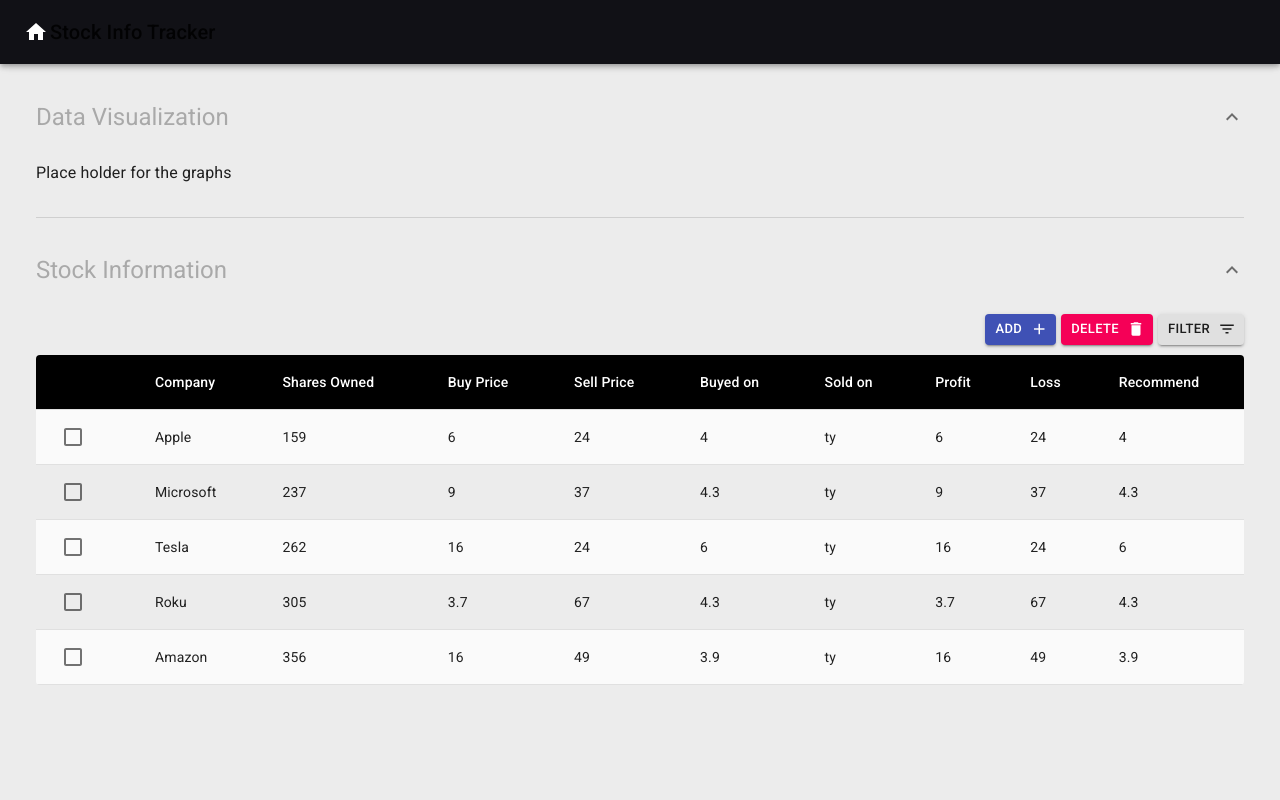
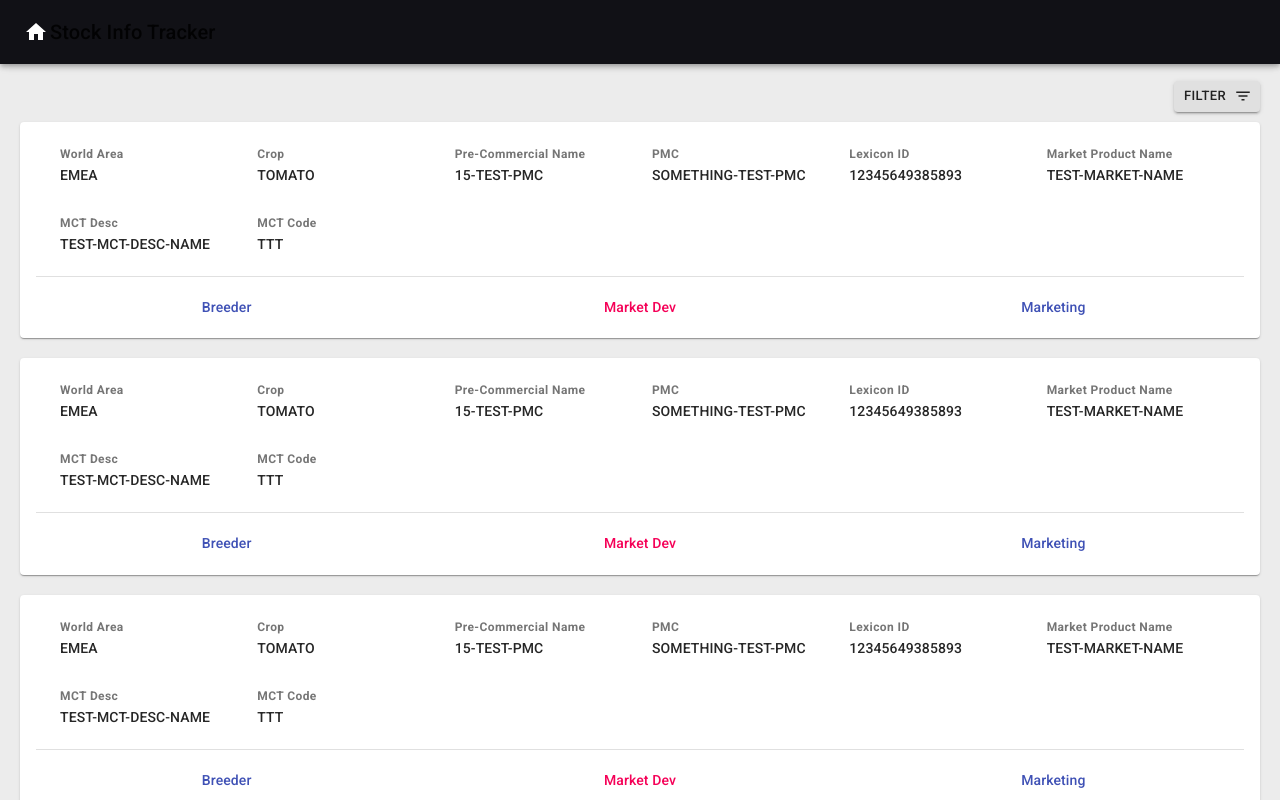
Before and after one commit to dheeraj0259/stock-info-tracker, a React (Create React App) app: page /stock-info-tracker/dashboard in a window 1280 px wide. Shown: the top 800 px of the page. Built offline with nearby package versions, Linux system fonts and the light colour scheme.

Commit message:
added base changes for the profile card

```diff
--- a/src/App.scss
+++ b/src/App.scss
@@ -0,0 +1,8 @@
+.profileCard {
+    margin-bottom: 20px;
+}
+
+.profileCard:hover {
+    margin-bottom: 20px;
+    box-shadow: rgba(0, 0, 0, 0.55) 0px 6px 10px 0px, rgba(0, 0, 0, 0.12) 0px 1px 18px 0px, rgba(0, 0, 0, 0) 0px 3px 5px -1px !important;
+}
--- a/src/Pages/Home.jsx
+++ b/src/Pages/Home.jsx
@@ -1,20 +1,10 @@
 import React, { Component } from "react";
 import { connect } from "react-redux";
-import {
-  Grid,
-  ExpansionPanel,
-  ExpansionPanelSummary,
-  ExpansionPanelDetails,
-  Typography,
-  Button,
-  Grow,
-  Divider,
-  Icon
-} from "@material-ui/core";
+import { Grid, Button, Icon } from "@material-ui/core";
 import ExpandMoreIcon from "@material-ui/icons/ExpandMore";
 import FilterListIcon from "@material-ui/icons/FilterList";
 
-import Stocktable from "../components/StockTable";
+import ProfileCard from "../components/ProfileCard";
 import FilterDrawer from "../components/FilterDrawer";
 
 class Home extends Component {
@@ -30,6 +20,7 @@
 
   render() {
     const { showFilter } = this.state;
+    const profiles = [0, 1, 2, 3, 4, 5];
     return (
       <Grid container direction="row" style={{ marginTop: 50 }}>
         <FilterDrawer
@@ -37,61 +28,8 @@
           closeDrawer={() => this.setState({ showFilter: false })}
         />
         <Grid item md={12} style={{ padding: "0 20px 0 20px" }}>
-          <Grow in style={{ transformOrigin: "0 0 0" }} timeout={500}>
-            <ExpansionPanel
-              defaultExpanded
-              style={{ backgroundColor: "transparent", boxShadow: "none" }}
-            >
-              <ExpansionPanelSummary
-                expandIcon={<ExpandMoreIcon />}
-                aria-controls="panel1a-content"
-                id="panel1a-header"
-              >
-                <Typography variant="h5" style={{ color: "darkgrey" }}>
-                  Data Visualization
-                </Typography>
-              </ExpansionPanelSummary>
-              <ExpansionPanelDetails>
-                <Typography>Place holder for the graphs</Typography>
-              </ExpansionPanelDetails>
-            </ExpansionPanel>
-          </Grow>
-          <Divider variant="middle" />
-          <Grow in style={{ transformOrigin: "0 0 0" }} timeout={1000}>
-            <ExpansionPanel
-              defaultExpanded
-              style={{ backgroundColor: "transparent", boxShadow: "none" }}
-            >
-              <ExpansionPanelSummary
-                expandIcon={<ExpandMoreIcon />}
-                aria-controls="panel2a-content"
-                id="panel2a-header"
-              >
-                <Typography variant="h5" style={{ color: "darkgrey" }}>
-                  Stock Information
-                </Typography>
-              </ExpansionPanelSummary>
-              <ExpansionPanelDetails>
           <Grid container justify="flex-end">
             <Grid item>
-                    <Button
-                      variant="contained"
-                      size="small"
-                      color="primary"
-                      endIcon={<Icon>add</Icon>}
-                      style={{ marginLeft: 5 }}
-                    >
-                      ADD
-                    </Button>
-                    <Button
-                      variant="contained"
-                      size="small"
-                      color="secondary"
-                      endIcon={<Icon>delete</Icon>}
-                      style={{ marginLeft: 5 }}
-                    >
-                      DELETE
-                    </Button>
               <Button
                 variant="contained"
                 size="small"
@@ -104,12 +42,11 @@
               </Button>
             </Grid>
             <Grid item xs={12} style={{ marginTop: 10 }}>
-                    <Stocktable />
+              {profiles.map(item => {
+                return <ProfileCard key={item} style={{ marginTop: 100 }} />;
+              })}
             </Grid>
           </Grid>
-              </ExpansionPanelDetails>
-            </ExpansionPanel>
-          </Grow>
         </Grid>
       </Grid>
     );
--- /dev/null
+++ b/src/components/ProfileCard.jsx
@@ -0,0 +1,92 @@
+import React from "react";
+import { Card, Typography, Grid, Divider } from "@material-ui/core";
+
+const profileData = {
+  worldArea: {
+    label: "World Area",
+    value: "EMEA"
+  },
+  crop: {
+    label: "Crop",
+    value: "Tomato"
+  },
+  pmcName: {
+    label: "Pre-Commercial Name",
+    value: "15-TEST-PMC"
+  },
+  pmc: {
+    label: "PMC",
+    value: "SOMETHING-TEST-PMC"
+  },
+  lexiconId: {
+    label: "Lexicon ID",
+    value: "12345649385893"
+  },
+  marketProductName: {
+    label: "Market Product Name",
+    value: "test-market-name"
+  },
+  mctDesc: {
+    label: "MCT Desc",
+    value: "test-mct-desc-name"
+  },
+  mctCode: {
+    label: "MCT Code",
+    value: "ttt"
+  }
+};
+function FormColumn(props) {
+  const { obj } = props;
+  return (
+    <Grid container direction="column">
+      <Grid item>
+        <Typography variant="caption" color="textSecondary">
+          <b>{obj.label}</b>
+        </Typography>
+      </Grid>
+      <Grid item>
+        <Typography variant="subtitle2">{obj.value.toUpperCase()}</Typography>
+      </Grid>
+    </Grid>
+  );
+}
+
+export default function ProfileCard() {
+  return (
+    <Card className="profileCard">
+      <Grid container spacing={3} style={{ padding: "20px 40px 20px 40px" }}>
+        {Object.entries(profileData).map(([key, value]) => {
+          return (
+            <Grid item xs={2} key={key}>
+              <FormColumn obj={value} />
+            </Grid>
+          );
+        })}
+      </Grid>
+      <Divider variant="middle" />
+      <Grid
+        container
+        spacing={10}
+        alignItems="center"
+        direction="row"
+        style={{ padding: "20px 40px 20px 40px" }}
+      >
+        <Grid item xs={4} style={{ textAlign: "center" }}>
+          <Typography variant="subtitle2" color="primary">
+            Breeder
+          </Typography>
+        </Grid>
+        <Grid item xs={4} style={{ textAlign: "center" }}>
+          <Typography variant="subtitle2" color="secondary">
+            Market Dev
+          </Typography>
+        </Grid>
+        <Grid item xs={4} style={{ textAlign: "center" }}>
+          <Typography variant="subtitle2" color="primary">
+            Marketing
+          </Typography>
+        </Grid>
+      </Grid>
+    </Card>
+  );
+}
--- a/src/components/StockTable.jsx
+++ /dev/null
@@ -1,119 +0,0 @@
-import React from "react";
-import { withStyles, makeStyles } from "@material-ui/core/styles";
-import {
-  Table,
-  Checkbox,
-  TableBody,
-  TableCell,
-  TableContainer,
-  TableHead,
-  TableRow,
-  Paper
-} from "@material-ui/core";
-
-import DateFnsUtils from "@date-io/date-fns";
-import {
-  MuiPickersUtilsProvider,
-  KeyboardTimePicker,
-  KeyboardDatePicker
-} from "@material-ui/pickers";
-
-const StyledTableCell = withStyles(theme => ({
-  head: {
-    backgroundColor: theme.palette.common.black,
-    color: theme.palette.common.white
-  },
-  body: {
-    fontSize: 14
-  }
-}))(TableCell);
-
-const StyledTableRow = withStyles(theme => ({
-  root: {
-    "&:nth-of-type(odd)": {
-      backgroundColor: theme.palette.background.default
-    }
-  }
-}))(TableRow);
-
-function createData(name, calories, fat, carbs, protein) {
-  return { name, calories, fat, carbs, protein };
-}
-
-const rows = [
-  createData("Apple", 159, 6.0, 24, 4.0),
-  createData("Microsoft", 237, 9.0, 37, 4.3),
-  createData("Tesla", 262, 16.0, 24, 6.0),
-  createData("Roku", 305, 3.7, 67, 4.3),
-  createData("Amazon", 356, 16.0, 49, 3.9)
-];
-
-const useStyles = makeStyles({
-  table: {
-    minWidth: 700
-  }
-});
-
-export default function CustomizedTables() {
-  const classes = useStyles();
-  const [selectedDate, setSelectedDate] = React.useState(
-    new Date("2014-08-18T21:11:54")
-  );
-
-  const handleDateChange = date => {
-    setSelectedDate(date);
-  };
-
-  return (
-    <TableContainer
-      component={Paper}
-      style={{ backgroundColor: "transparent", boxShadow: "none" }}
-    >
-      <Table
-        className={classes.table}
-        aria-label="customized table"
-        size="small"
-      >
-        <TableHead>
-          <TableRow>
-            <StyledTableCell>
-              <Checkbox
-                indeterminate
-                inputProps={{ "aria-label": "select all desserts" }}
-              />
-            </StyledTableCell>
-            <StyledTableCell>Company</StyledTableCell>
-            <StyledTableCell>Shares Owned</StyledTableCell>
-            <StyledTableCell>Buy Price</StyledTableCell>
-            <StyledTableCell>Sell Price</StyledTableCell>
-            <StyledTableCell>Buyed on</StyledTableCell>
-            <StyledTableCell>Sold on</StyledTableCell>
-            <StyledTableCell>Profit</StyledTableCell>
-            <StyledTableCell>Loss</StyledTableCell>
-            <StyledTableCell>Recommend</StyledTableCell>
-          </TableRow>
-        </TableHead>
-        <TableBody>
-          {rows.map(row => (
-            <StyledTableRow key={row.name}>
-              <StyledTableCell>
-                <Checkbox />
-              </StyledTableCell>
-              <StyledTableCell component="th" scope="row">
-                {row.name}
-              </StyledTableCell>
-              <StyledTableCell>{row.calories}</StyledTableCell>
-              <StyledTableCell>{row.fat}</StyledTableCell>
-              <StyledTableCell>{row.carbs}</StyledTableCell>
-              <StyledTableCell>{row.protein}</StyledTableCell>
-              <StyledTableCell>ty</StyledTableCell>
-              <StyledTableCell>{row.fat}</StyledTableCell>
-              <StyledTableCell>{row.carbs}</StyledTableCell>
-              <StyledTableCell>{row.protein}</StyledTableCell>
-            </StyledTableRow>
-          ))}
-        </TableBody>
-      </Table>
-    </TableContainer>
-  );
-}
```
Lines whose indentation alone changed are shown as unchanged.
